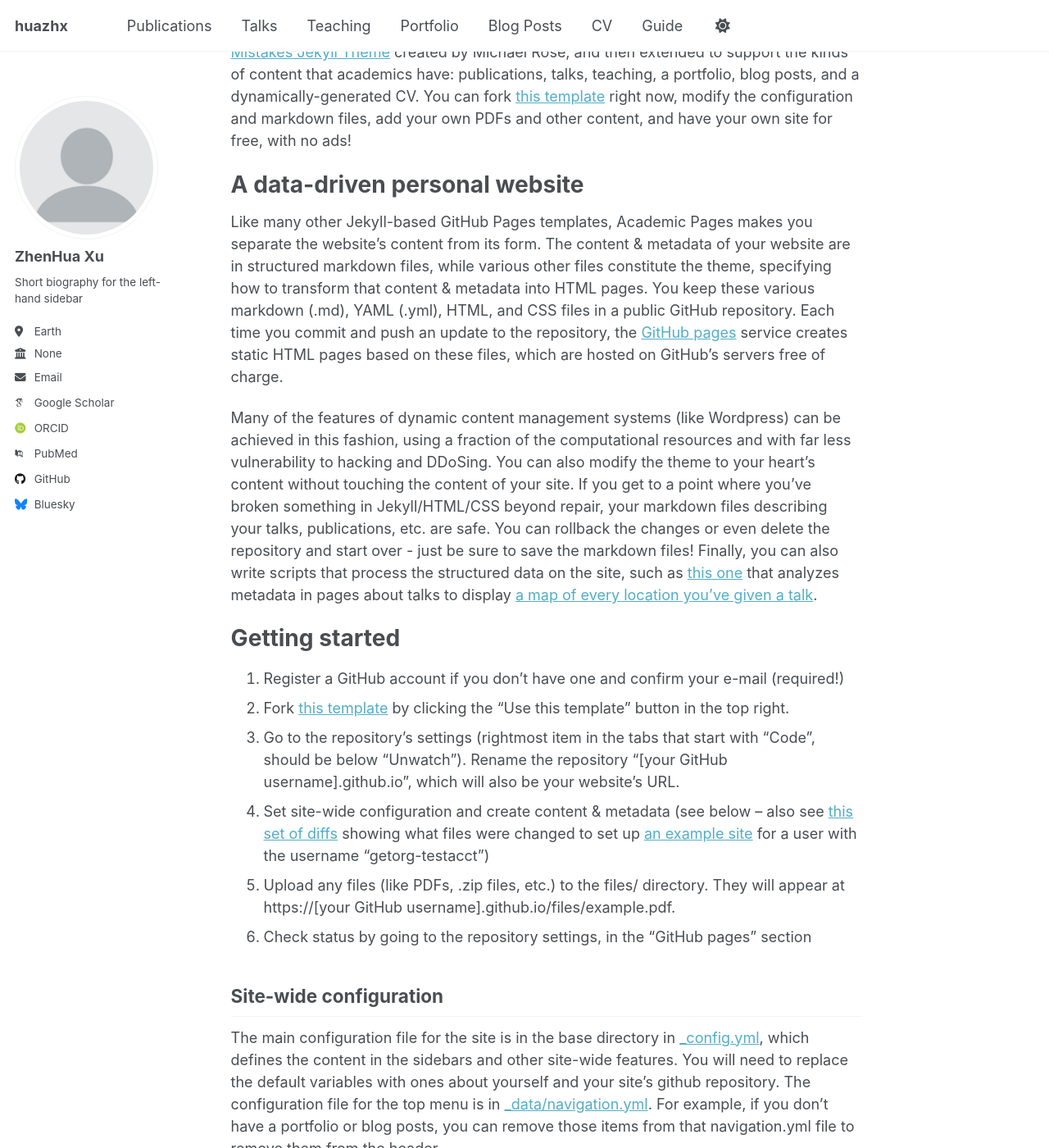
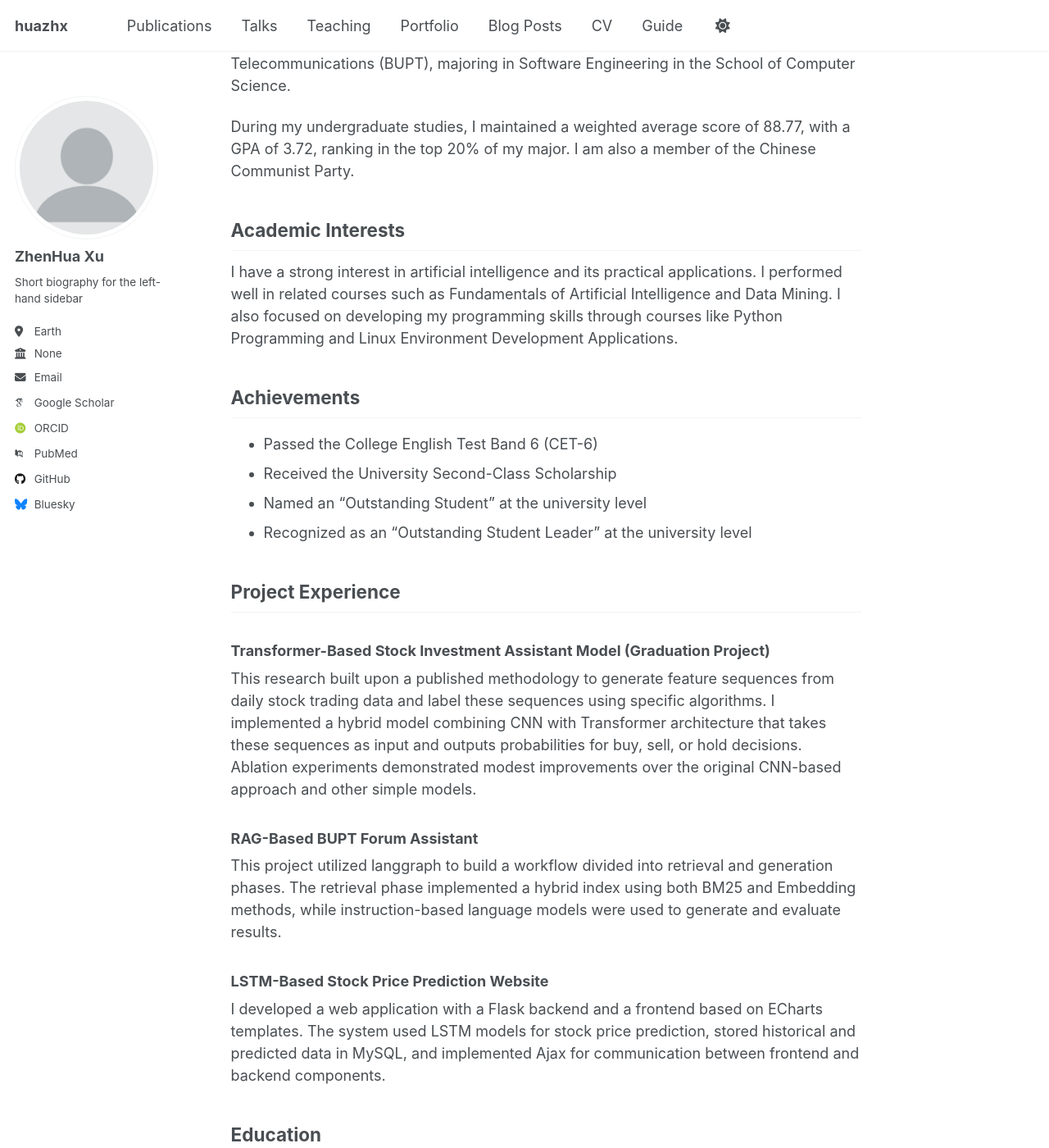
Before and after one commit to huazhx/huazhx.github.io, a Jekyll site: the page built from _pages/about.md, in a window 1280 px wide and 1400 px high, scrolled down 227 px. Shown: the whole window at 82% size. Built offline with Jekyll 4.4.1, drawn with Linux system fonts in a browser that asks for light colours; some web fonts are replaced; some of the changed text lies outside the part shown.

Commit message:
Update about page

```diff
--- a/_pages/about.md
+++ b/_pages/about.md
@@ -1,12 +1,59 @@
 ---
 permalink: /
-title: "Academic Pages is a ready-to-fork GitHub Pages template for academic personal websites"
+title: "Zhenhua Xu (许振华)"
 author_profile: true
 redirect_from:
   - /about/
   - /about.html
 ---
 
+## About Me
+
+I am currently a graduate student candidate at Peking University School of Software and Microelectronics. I completed my undergraduate studies at Beijing University of Posts and Telecommunications (BUPT), majoring in Software Engineering in the School of Computer Science.
+
+During my undergraduate studies, I maintained a weighted average score of 88.77, with a GPA of 3.72, ranking in the top 20% of my major. I am also a member of the Chinese Communist Party.
+
+## Academic Interests
+
+I have a strong interest in artificial intelligence and its practical applications. I performed well in related courses such as Fundamentals of Artificial Intelligence and Data Mining. I also focused on developing my programming skills through courses like Python Programming and Linux Environment Development Applications.
+
+## Achievements
+
+- Passed the College English Test Band 6 (CET-6)
+- Received the University Second-Class Scholarship
+- Named an "Outstanding Student" at the university level
+- Recognized as an "Outstanding Student Leader" at the university level
+
+## Project Experience
+
+### Transformer-Based Stock Investment Assistant Model (Graduation Project)
+This research built upon a published methodology to generate feature sequences from daily stock trading data and label these sequences using specific algorithms. I implemented a hybrid model combining CNN with Transformer architecture that takes these sequences as input and outputs probabilities for buy, sell, or hold decisions. Ablation experiments demonstrated modest improvements over the original CNN-based approach and other simple models.
+
+### RAG-Based BUPT Forum Assistant
+This project utilized langgraph to build a workflow divided into retrieval and generation phases. The retrieval phase implemented a hybrid index using both BM25 and Embedding methods, while instruction-based language models were used to generate and evaluate results.
+
+### LSTM-Based Stock Price Prediction Website
+I developed a web application with a Flask backend and a frontend based on ECharts templates. The system used LSTM models for stock price prediction, stored historical and predicted data in MySQL, and implemented Ajax for communication between frontend and backend components.
+
+## Education
+
+- **Beijing University of Posts and Telecommunications** (BUPT)
+  - Bachelor's Degree in Software Engineering
+  - School of Computer Science
+  - GPA: 3.72/4.0 (88.77/100), Top 20%
+
+## Skills
+
+- **Programming Languages**: Python, Linux environment development
+- **AI/ML Frameworks**: Experience with Transformer models, LSTM, CNN
+- **Web Development**: Flask, ECharts, Ajax
+- **Languages**: Proficient in English (CET-6)
+
+## Contact
+
+[Contact information would go here]
+
+<!--
 This is the front page of a website that is powered by the [Academic Pages template](https://github.com/academicpages/academicpages.github.io) and hosted on GitHub pages. [GitHub pages](https://pages.github.com) is a free service in which websites are built and hosted from code and data stored in a GitHub repository, automatically updating when a new commit is made to the repository. This template was forked from the [Minimal Mistakes Jekyll Theme](https://mmistakes.github.io/minimal-mistakes/) created by Michael Rose, and then extended to support the kinds of content that academics have: publications, talks, teaching, a portfolio, blog posts, and a dynamically-generated CV. You can fork [this template](https://github.com/academicpages/academicpages.github.io) right now, modify the configuration and markdown files, add your own PDFs and other content, and have your own site for free, with no ads!
 
 A data-driven personal website
@@ -46,4 +93,4 @@ Example: editing a markdown file for a talk
 
 For more info
 ------
-More info about configuring Academic Pages can be found in [the guide](https://academicpages.github.io/markdown/), the [growing wiki](https://github.com/academicpages/academicpages.github.io/wiki), and you can always [ask a question on GitHub](https://github.com/academicpages/academicpages.github.io/discussions). The [guides for the Minimal Mistakes theme](https://mmistakes.github.io/minimal-mistakes/docs/configuration/) (which this theme was forked from) might also be helpful.
+More info about configuring Academic Pages can be found in [the guide](https://academicpages.github.io/markdown/), the [growing wiki](https://github.com/academicpages/academicpages.github.io/wiki), and you can always [ask a question on GitHub](https://github.com/academicpages/academicpages.github.io/discussions). The [guides for the Minimal Mistakes theme](https://mmistakes.github.io/minimal-mistakes/docs/configuration/) (which this theme was forked from) might also be helpful. -->
```
